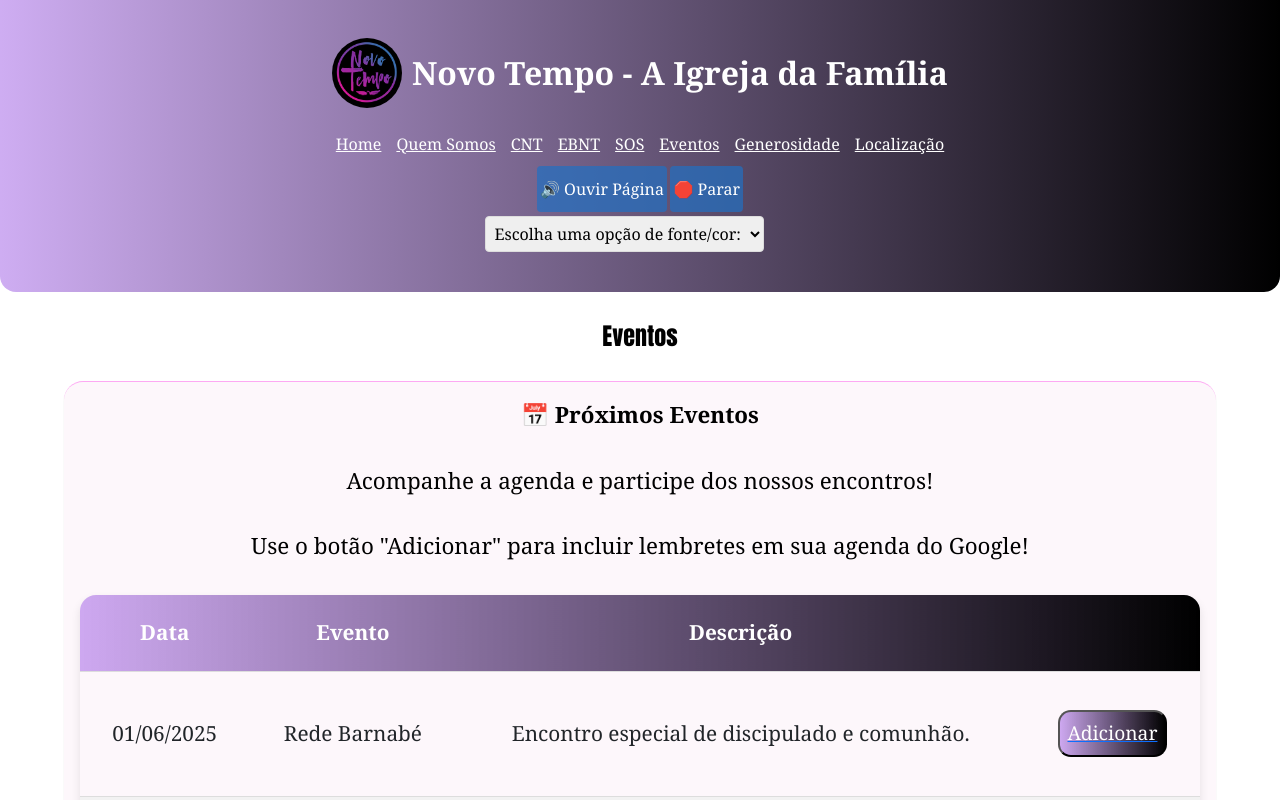
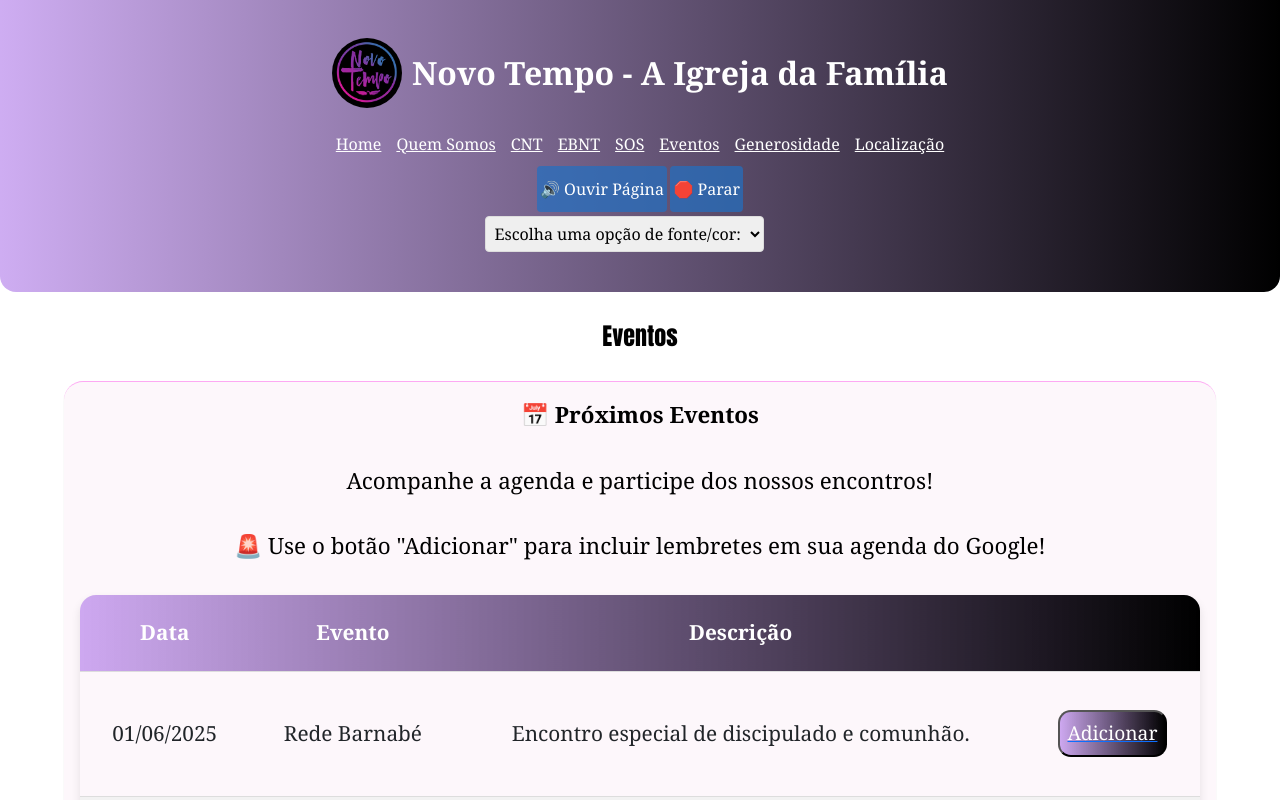
Before and after one commit to MariaaPcsa/projetointegrador3comreact, a React (Vite) app: page /events in a window 1280 px wide. Shown: the top 800 px of the page. Built offline with nearby package versions, Linux system fonts and the light colour scheme.

Commit message:
Efetuado atualização das páginas eventos, incones

```diff
--- a/src/pages/Events.jsx
+++ b/src/pages/Events.jsx
@@ -17,7 +17,7 @@ const Events = () => {
           <p className='sub-titulo'>📅 Próximos Eventos</p>
 
             <p>Acompanhe a agenda e participe dos nossos encontros!</p>
-            <p>Use o botão "Adicionar" para incluir lembretes em sua agenda do Google!</p>
+            <p> 🚨 Use o botão "Adicionar" para incluir lembretes em sua agenda do Google!</p>
 
             <table className="agenda">
               <thead>
```
